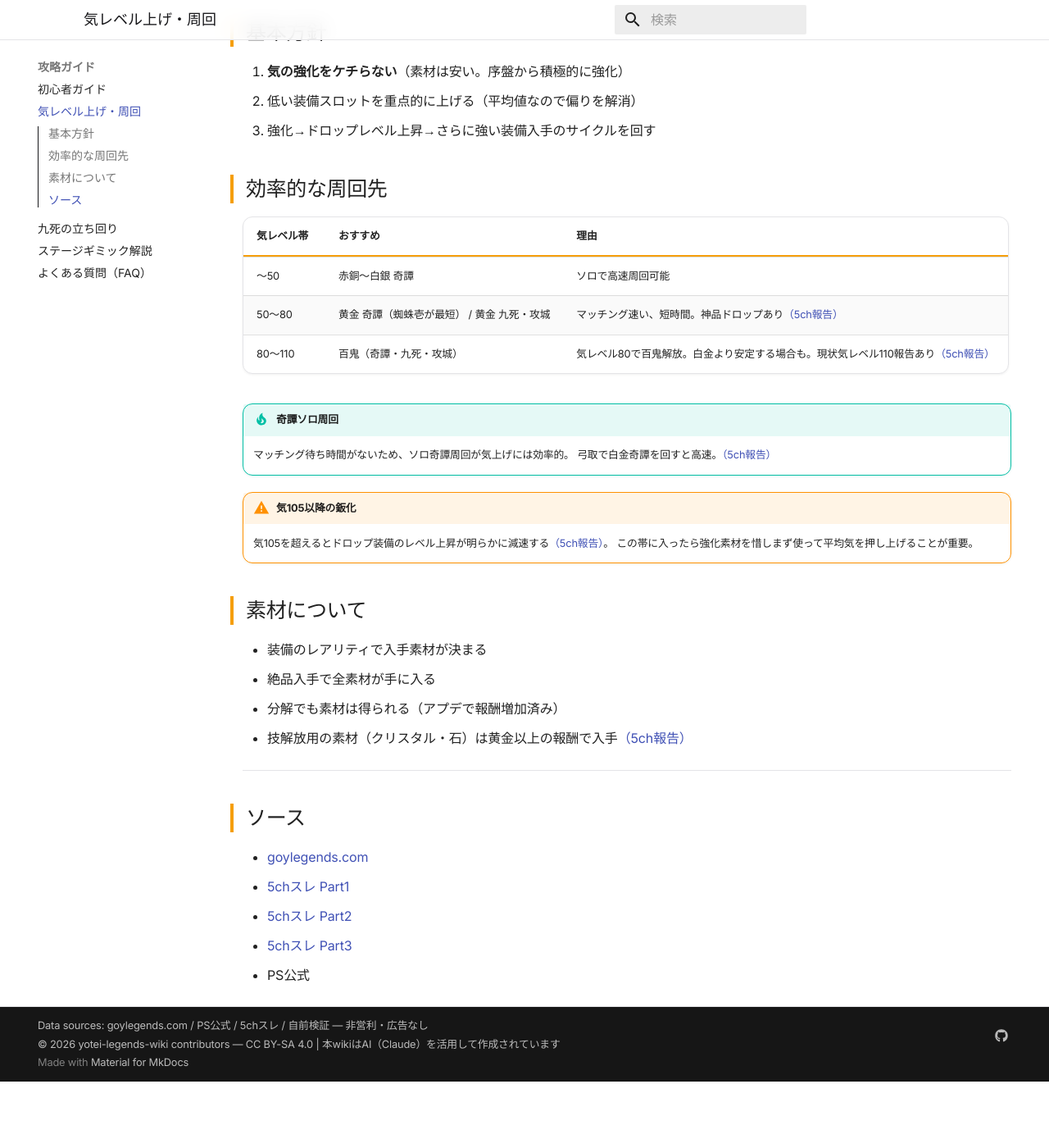
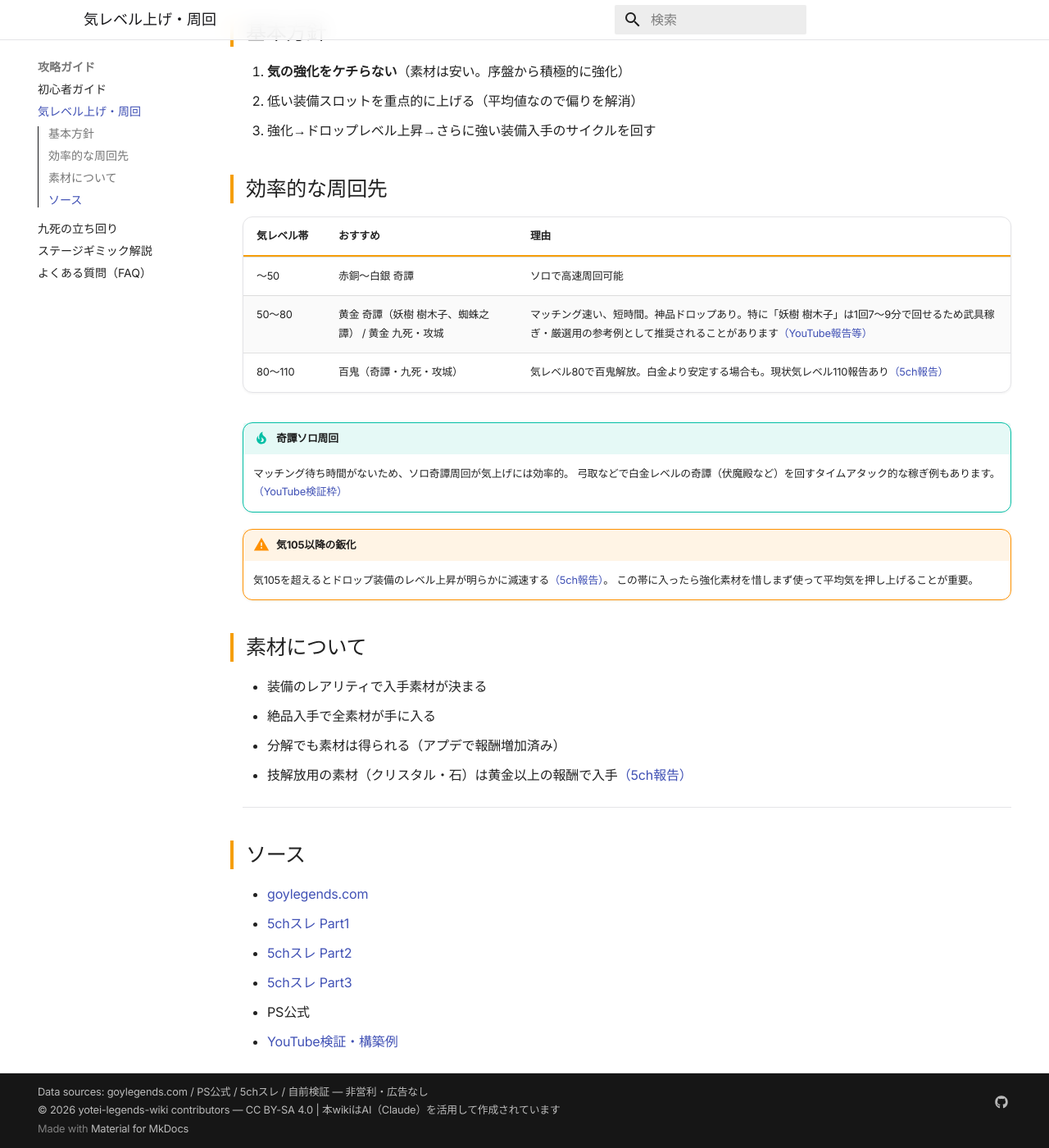
Before and after one commit to jtkjp06/yotei-legends-wiki, an MkDocs documentation site: the page built from docs/guide/ki-farming.md, in a window 1280 px wide and 1400 px high, scrolled down 208 px. Shown: the whole window at 82% size. Built offline with MkDocs 1.6.1 and Material for MkDocs 9.7.7, drawn with Linux system fonts in a browser that asks for light colours; comment, search, counter and statistics services are not loaded; before the commit the page ends 1527 px from its top, so only the background shows below that.

Commit message:
火縄銃の優位性および「妖樹 樹木子」での稼ぎルート参考例を追記

```diff
--- a/docs/guide/ki-farming.md
+++ b/docs/guide/ki-farming.md
@@ -16,12 +16,12 @@ description: "効率的な気レベルの上げ方と周回ルート"
 | 気レベル帯 | おすすめ | 理由 |
 |-----------|---------|------|
 | 〜50 | 赤銅〜白銀 奇譚 | ソロで高速周回可能 |
-| 50〜80 | 黄金 奇譚（蜘蛛壱が最短） / 黄金 九死・攻城 | マッチング速い、短時間。神品ドロップあり[（5ch報告）](../sources/5ch-threads.md) |
+| 50〜80 | 黄金 奇譚（妖樹 樹木子、蜘蛛之譚） / 黄金 九死・攻城 | マッチング速い、短時間。神品ドロップあり。特に「妖樹 樹木子」は1回7〜9分で回せるため武具稼ぎ・厳選用の参考例として推奨されることがあります[（YouTube報告等）](../sources/youtube.md) |
 | 80〜110 | 百鬼（奇譚・九死・攻城） | 気レベル80で百鬼解放。白金より安定する場合も。現状気レベル110報告あり[（5ch報告）](../sources/5ch-threads.md) |
 
 !!! tip "奇譚ソロ周回"
     マッチング待ち時間がないため、ソロ奇譚周回が気上げには効率的。
-    弓取で白金奇譚を回すと高速。[（5ch報告）](../sources/5ch-threads.md)
+    弓取などで白金レベルの奇譚（伏魔殿など）を回すタイムアタック的な稼ぎ例もあります。[（YouTube検証枠）](../sources/youtube.md)
 
 !!! warning "気105以降の鈑化"
     気105を超えるとドロップ装備のレベル上昇が明らかに減速する[（5ch報告）](../sources/5ch-threads.md)。
@@ -43,3 +43,4 @@ description: "効率的な気レベルの上げ方と周回ルート"
 - [5chスレ Part2](https://pug.5ch.io/test/read.cgi/famicom/1773502432/)
 - [5chスレ Part3](https://pug.5ch.io/test/read.cgi/famicom/1774067069/)
 - PS公式
+- [YouTube検証・構築例](../sources/youtube.md)
```
Also changed, not shown: docs/gear/drops.md (+3 -1 lines).
